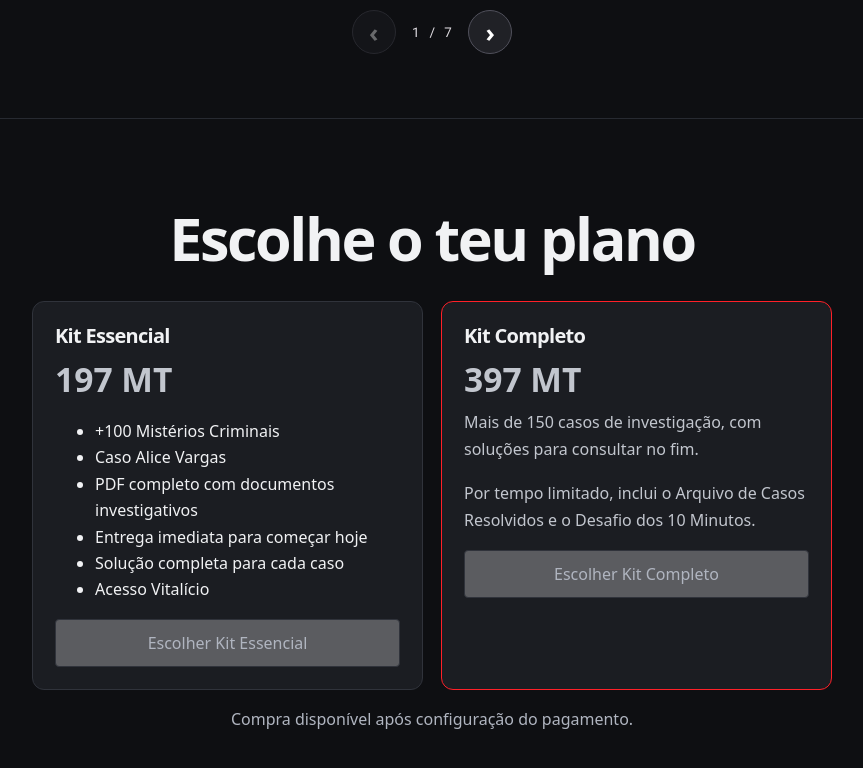
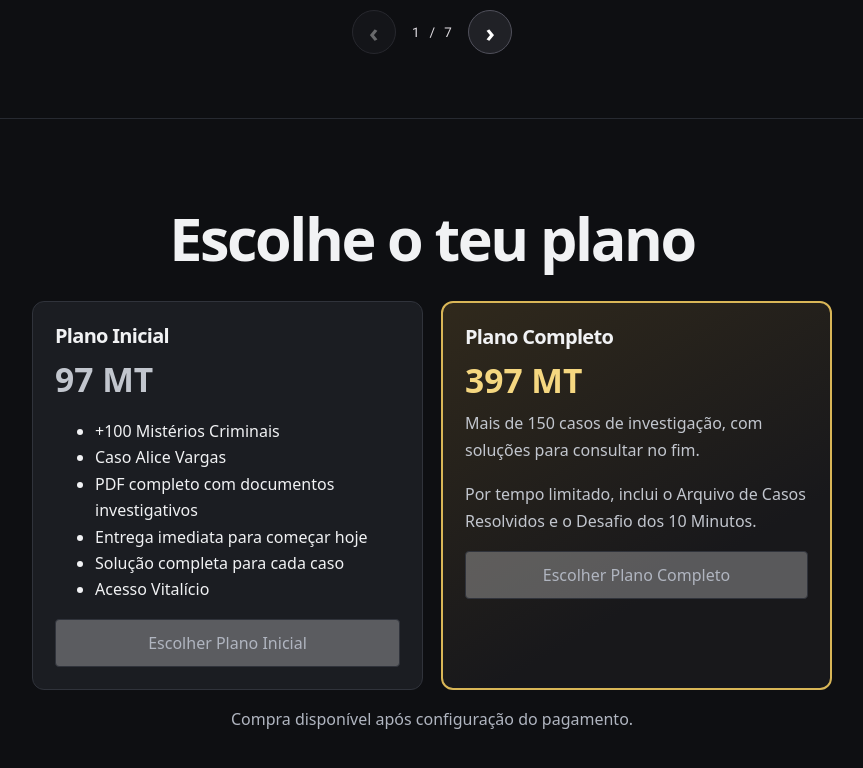
Before and after one commit to lidia-c-chauque/caso-a-dois, a plain HTML site: page index.html in a window 1280 px wide. Shown: the part 5633-6401 px from the top of the page, without its empty margins (208-1071 px from the left). Drawn offline with Linux system fonts and the light colour scheme.

Commit message:
Corrige os planos para 97 MT e 397 MT e destaca o Plano Completo

```diff
--- a/index.html
+++ b/index.html
@@ -218,6 +218,11 @@ summary{line-height:1.5}
 #jogar h2,#bonus h2,#testemunhos h2,#oferta h2,#perguntas h2,#casos h2{font-family:var(--ui-font);font-weight:750;letter-spacing:-.04em;line-height:1.2}
 #jogar .columns{margin-top:22px}
 #oferta .plans{gap:18px;margin-top:22px}
+#oferta .premium {
+  border: 2px solid #d9b657;
+  background: linear-gradient(150deg, #30291c, #18181b 68%);
+}
+#oferta .premium .price { color: #f5d780 }
 #oferta .panel h3{font-size:1.25rem}
 #oferta .price{font-family:var(--ui-font);font-size:2.1rem}
 #perguntas details{padding:17px 0}
@@ -463,7 +468,7 @@ body:has(#case-sheet[open]) {overflow:hidden}
 </ol></section>
 <section id="bonus" aria-labelledby="bonus-title">
 <div class="bonus-faixa"><span>Bónus por tempo limitado</span></div>
-<h2 id="bonus-title">Dois bónus exclusivos do Kit Completo</h2>
+<h2 id="bonus-title">Dois bónus exclusivos do Plano Completo</h2>
 <article class="bonus-ficha">
 <h3><svg aria-hidden="true" viewBox="0 0 24 24" fill="none" stroke="currentColor" stroke-width="1.8" stroke-linejoin="round" stroke-linecap="round"><rect x="3" y="4" width="18" height="5" rx="1"/><path d="M5 9v11h14V9m-10 4h6"/></svg>Arquivo de Casos Resolvidos</h3>
 <p>Cria o teu próprio arquivo de investigações. No fim de cada caso, anota de quem desconfiaste, quem foi o culpado e qual foi a pista decisiva.</p>
@@ -493,8 +498,8 @@ body:has(#case-sheet[open]) {overflow:hidden}
 <h2>Escolhe o teu plano</h2>
 <div class="plans">
 <article class="panel">
-<h3>Kit Essencial</h3>
-<p class="price">197 MT</p>
+<h3>Plano Inicial</h3>
+<p class="price">97 MT</p>
 <ul>
   <li>+100 Mistérios Criminais</li>
   <li>Caso Alice Vargas</li>
@@ -503,9 +508,9 @@ body:has(#case-sheet[open]) {overflow:hidden}
   <li>Solução completa para cada caso</li>
   <li>Acesso Vitalício</li>
 </ul>
-<button class="cta-disabled" disabled>Escolher Kit Essencial</button>
+<button class="cta-disabled" disabled>Escolher Plano Inicial</button>
 </article>
-<article class="panel premium"><h3>Kit Completo</h3><p class="price">397 MT</p><p>Mais de 150 casos de investigação, com soluções para consultar no fim.</p><p>Por tempo limitado, inclui o Arquivo de Casos Resolvidos e o Desafio dos 10 Minutos.</p><button class="cta-disabled" disabled>Escolher Kit Completo</button></article>
+<article class="panel premium"><h3>Plano Completo</h3><p class="price">397 MT</p><p>Mais de 150 casos de investigação, com soluções para consultar no fim.</p><p>Por tempo limitado, inclui o Arquivo de Casos Resolvidos e o Desafio dos 10 Minutos.</p><button class="cta-disabled" disabled>Escolher Plano Completo</button></article>
 </div>
 <p class="muted offer-note">Compra disponível após configuração do pagamento.</p>
 </section>
```
